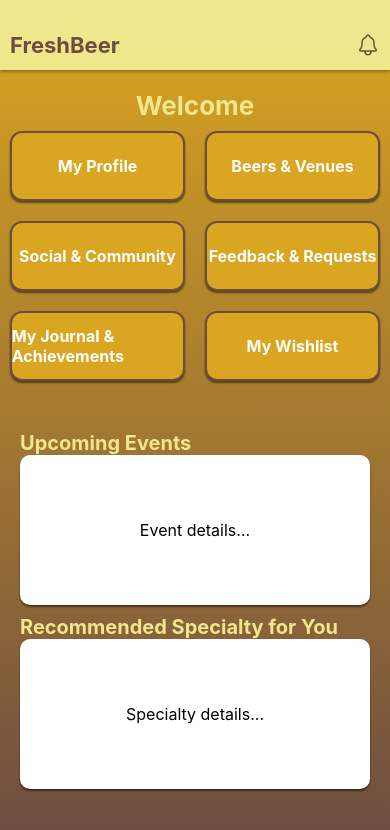
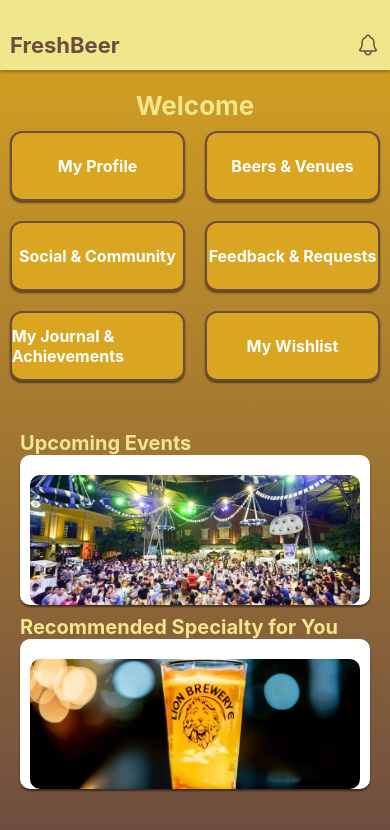
Before and after one commit to btyq/FreshBeerNearMe, a React Native app: screen /Dashboard in a window 390 px wide. Shown: the top 830 px of the page. Built offline with nearby package versions, Linux system fonts and the light colour scheme.

Commit message:
added images to events

```diff
--- a/screens/Dashboard.js
+++ b/screens/Dashboard.js
@@ -1,5 +1,5 @@
 import React, { useState } from 'react';
-import { View, Text, ScrollView, StyleSheet, TouchableOpacity } from 'react-native';
+import { View, Text, ScrollView, StyleSheet, TouchableOpacity, ImageBackground } from 'react-native';
 import { SafeAreaView } from 'react-native-safe-area-context';
 import { LinearGradient } from 'expo-linear-gradient';
 import { Ionicons } from '@expo/vector-icons';
@@ -106,12 +106,20 @@ const Dashboard = ({ navigation }) => {
           <View style={styles.cardContainer}>
             <Text style={{ fontSize: 20, fontWeight: 'bold', color: COLORS.foam }}>Upcoming Events</Text>
             <View style={styles.card}>
-              <Text style={{ fontSize: 16, color: COLORS.black }}>Event details...</Text>
+              <ImageBackground
+                source={require('../assets/event1.png')}
+                style={styles.cardImage}>
+              </ImageBackground>
+              <Text style={{ fontSize: 16, color: COLORS.black }}></Text>
             </View>
 
             <Text style={{ fontSize: 20, fontWeight: 'bold', color: COLORS.foam }}>Recommended Specialty for You</Text>
             <View style={styles.card}>
-              <Text style={{ fontSize: 16, color: COLORS.black }}>Specialty details...</Text>
+              <ImageBackground
+                source={require('../assets/specialtybeer.png')}
+                style={styles.cardImage}>
+              </ImageBackground>
+              <Text style={{ fontSize: 16, color: COLORS.black }}></Text>
             </View>
           </View>
         </ScrollView>
@@ -166,7 +174,11 @@ const styles = StyleSheet.create({
   },
   cardImage: {
     width: '100%',
-    height: '70%',
+    height: '100%',
+    resizeMode: 'cover',
+    borderRadius: 10,
+    overflow: 'hidden',
+    marginTop: 20,
   },
 });
 
```
